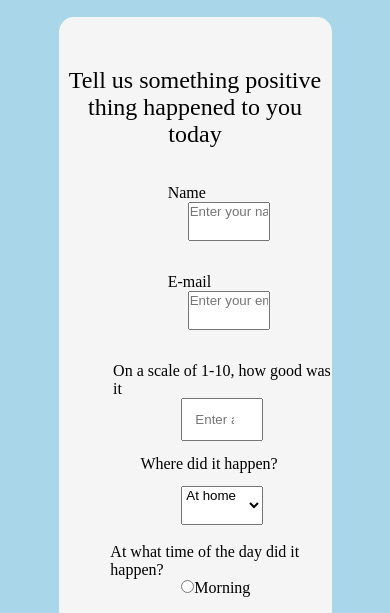
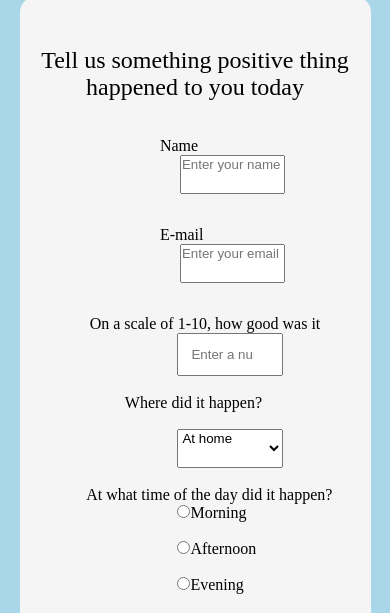
Before and after one commit to AMAHMERCY/code_buddies, a plain HTML site: page index.html in a window 390 px wide. Shown: the part 167-780 px from the top of the page. Drawn offline with Linux system fonts and the light colour scheme.

Commit message:
modified my code

```diff
--- a/style.css
+++ b/style.css
@@ -85,8 +85,9 @@ textarea{
 @media(max-width:600px){
     .container{
         max-width: 100%;
-/* margin: 0%; */
-margin-left: 15%;
+        width:90%;
+margin: 0%;
+margin-left: 5%;
 background-position:center ;
     }
     .btn-primary{
```
